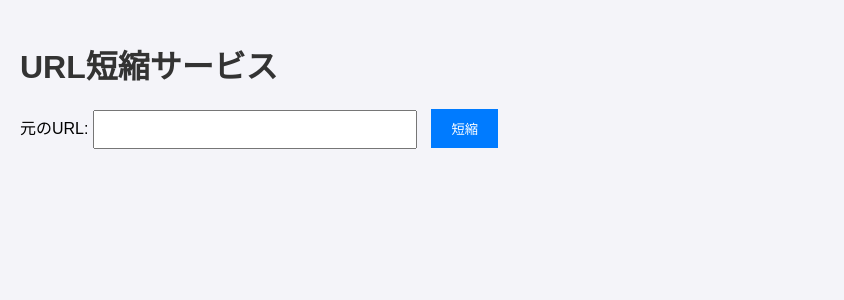
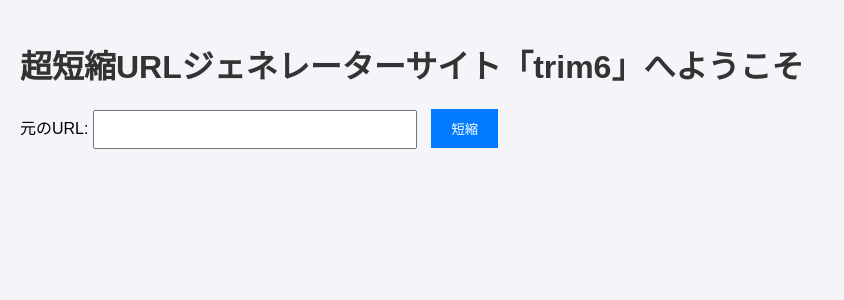
Before and after one commit to s-taku0502/shortened_code, a Flask app: page / in a window 1280 px wide. Shown: the top 300 px of the page, without its empty margins (0-844 px from the left). Run offline with Flask 3, Linux system fonts and the light colour scheme.

Commit message:
change:SEO対策

```diff
--- a/templates/index.html
+++ b/templates/index.html
@@ -4,12 +4,12 @@
 <head>
     <meta charset="UTF-8">
     <meta name="viewport" content="width=device-width, initial-scale=1.0">
-    <title>URL短縮サービス</title>
+    <title>trim6 | URL短縮サービス</title>
     <link rel="stylesheet" href="{{ url_for('static', filename='style.css') }}">
 </head>
 
 <body>
-    <h1>URL短縮サービス</h1>
+    <h1>超短縮URLジェネレーターサイト「trim6」へようこそ</h1>
     <form method="POST">
         <label for="original_url">元のURL:</label>
         <input type="url" id="original_url" name="original_url" required>
```
